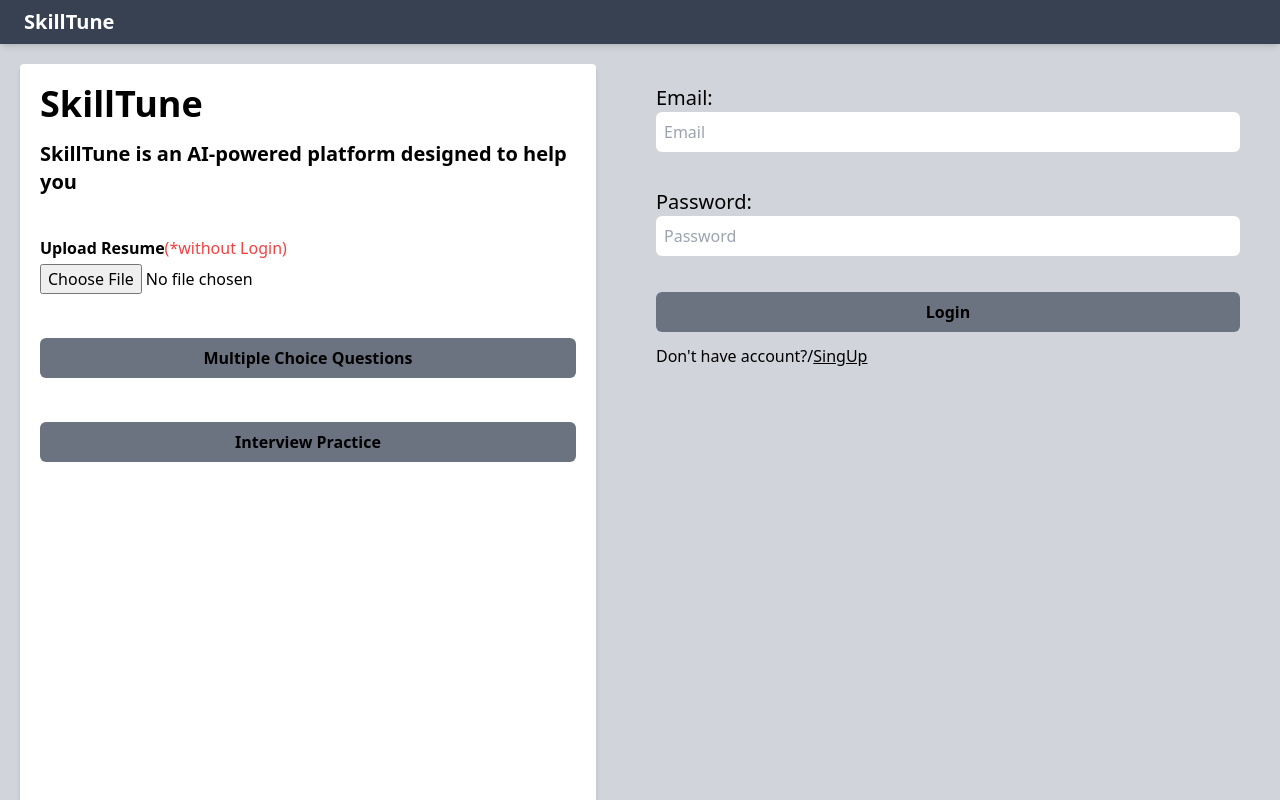
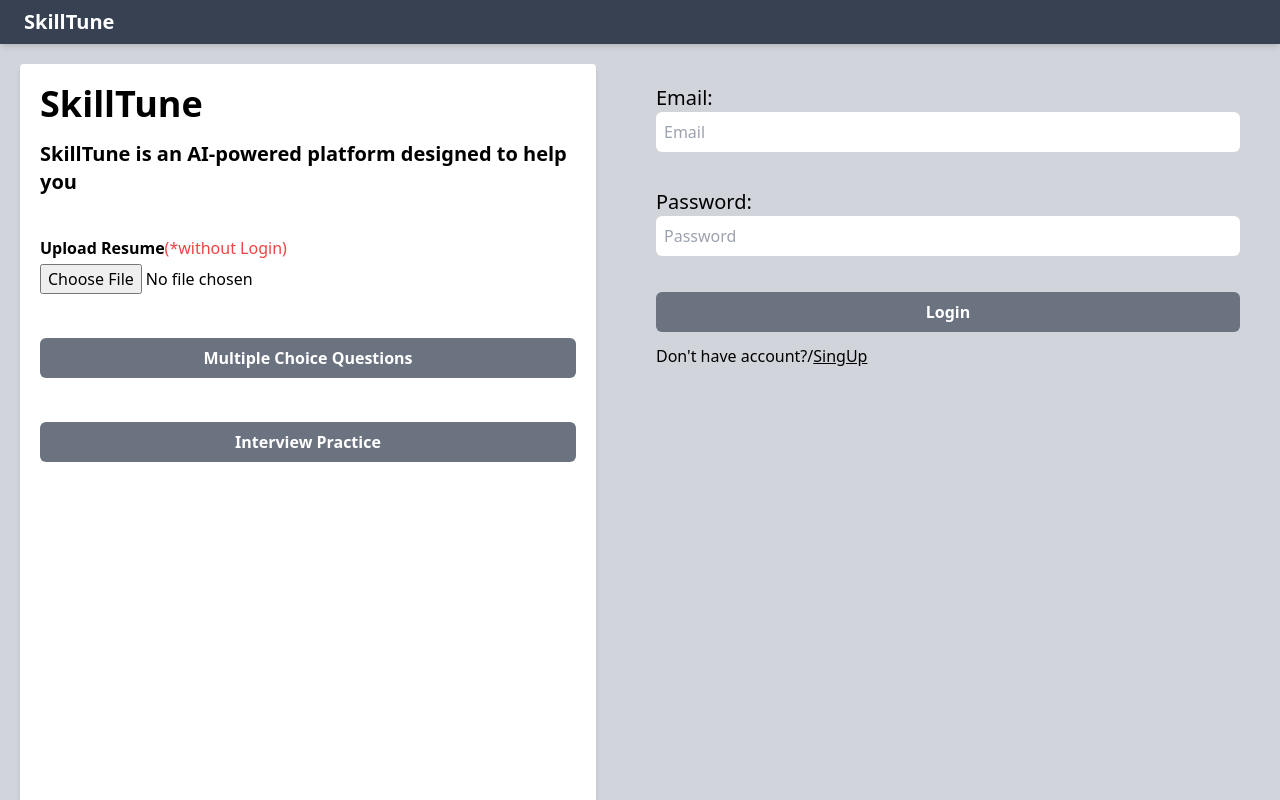
Before and after one commit to master-27/Skilltune_frontend, a React (Vite) app: page /mockInter in a window 1280 px wide. Shown: the top 800 px of the page. Built offline with nearby package versions, Linux system fonts and the light colour scheme.

Commit message:
added footer

```diff
--- a/src/Components/ChildComp/Navbar.jsx
+++ b/src/Components/ChildComp/Navbar.jsx
@@ -20,7 +20,7 @@ navigate("/")
       <h4 className='text-white text-sm'>User: {username}</h4>
         <h4 className='text-white text-sm'>Email: {email}</h4>
 
-      <button  onClick = {handleClick}className="bg-gray-500 text-sm py-2 rounded-md">Logout</button>
+      <button  onClick = {handleClick}className="bg-gray-500 text-white text-sm py-2 rounded-md">Logout</button>
     </div>
   ) : null
 }
--- a/src/Components/ChildComp/Test.jsx
+++ b/src/Components/ChildComp/Test.jsx
@@ -144,7 +144,7 @@ const Test = () => {
               <div className="text-center">
                 <button
                   onClick={finishTest}
-                  className="mt-6 px-6 py-3 bg-gray-500  font-bold rounded-lg shadow-md hover:bg-gray-400 focus:outline-none transition duration-300"
+                  className="mt-6 px-6 py-3 bg-gray-500 text-white font-bold rounded-lg shadow-md hover:bg-gray-400 focus:outline-none transition duration-300"
                 >
                   Finish Test
                 </button>
--- a/src/Components/LandingPage.jsx
+++ b/src/Components/LandingPage.jsx
@@ -46,8 +46,8 @@ const LandingPage=()=>{
         <h1 className="text-4xl font-bold mb-4">SkillTune</h1>
         <TypingEffect text={"SkillTune is an AI-powered platform designed to help you prepare for interviews by tailoring practice questions to your resume and skills." } speed={100}/>
        <label className="font-bold mb-1 mt-10">Upload Resume<span className="font-normal text-red-500 text-sx">(*without Login)</span></label><input onChange={handleFileUpload}type='file' accept=".pdf"></input>
-        <button  onClick={handleMcq}className="bg-gray-500 rounded-md font-bold hover:bg-gray-400 py-2 mt-11" type="button">Multiple Choice Questions</button>
-        <button onClick={handleInterview} className="bg-gray-500 rounded-md font-bold hover:bg-gray-400 py-2 mt-11" type="button">Interview Practice</button>
+        <button  onClick={handleMcq}className="bg-gray-500 rounded-md text-white font-bold hover:bg-gray-400 py-2 mt-11" type="button">Multiple Choice Questions</button>
+        <button onClick={handleInterview} className="bg-gray-500 rounded-md text-white font-bold hover:bg-gray-400 py-2 mt-11" type="button">Interview Practice</button>
 
     </div>
     <div className=" flex-1 justify-center items-center  m-5 px-5 py-5 ">
--- a/src/Components/LoginForm.jsx
+++ b/src/Components/LoginForm.jsx
@@ -59,7 +59,7 @@ const LoginForm=()=>{
             <form className="flex flex-col " onSubmit={handleSubmit}>
             <span className="text-xl">Email: &nbsp;&nbsp;&nbsp;&nbsp;&nbsp;&nbsp;&nbsp;</span><input className="px-2 py-2 w-full mb-3 rounded-md" placeholder="Email" onChange={(item)=>{setEmail(item.target.value)}}  type="email"/> <br/>
             <span className="text-xl">Password: </span><input className="px-2  rounded-md py-2 mb-3" placeholder="Password" onChange={(item)=>{setPassword(item.target.value)}} type="password"/><br/>
-            <button className="bg-gray-500 hover:bg-gray-400 rounded-md px-2 py-2 font-bold justify-center items-center" type="submit">Login</button>
+            <button className="bg-gray-500 text-white hover:bg-gray-400 rounded-md px-2 py-2 font-bold justify-center items-center" type="submit">Login</button>
             <span onClick={signup} className=" cursor-pointer mt-3">Don't have account?/<span className="underline hover:text-blue-600">SingUp</span></span>
             </form>
         </>
--- a/src/Components/SingupPage.jsx
+++ b/src/Components/SingupPage.jsx
@@ -180,7 +180,7 @@ const Signup = () => {
 
         <button
           onClick={handleSubmit}
-          className="mt-6 bg-gray-500 font-bold px-6 py-2 rounded hover:bg-blue-600"
+          className="mt-6 bg-gray-500 text-white font-bold px-6 py-2 rounded hover:bg-blue-600"
         >
           Sign Up
         </button>
--- a/src/Components/session.jsx
+++ b/src/Components/session.jsx
@@ -168,7 +168,7 @@ const PracticeSession = () => {
 
           <div className='flex justify-center my-8 items-center'>
             <button
-              className="bg-gray-500 font-bold rounded-lg px-6 py-2 mb-6 hover:bg-gray-400"
+              className="bg-gray-500 text-white font-bold rounded-lg px-6 py-2 mb-6 hover:bg-gray-400"
               onClick={startPracticeSession}
             >
               Start Session
--- a/src/MockResult.jsx
+++ b/src/MockResult.jsx
@@ -27,7 +27,7 @@ const FeedbackDisplay = () => {
   if (!feedbackData || !Array.isArray(feedbackData.feedback)) {
     return <div className='flex flex-col bg-gray-300 min-h-screen  items-center'>
     <div className="text-center p-6">No feedback data available.</div>
-      <button onClick={handleBack} className='bg-gray-500 font-bold hover:bg-gray-400  py-2 px-2 rounded-md '>Go Back</button>
+      <button onClick={handleBack} className='bg-gray-500 font-bold text-white hover:bg-gray-400  py-2 px-2 rounded-md '>Go Back</button>
       </div>
 
   }
```
